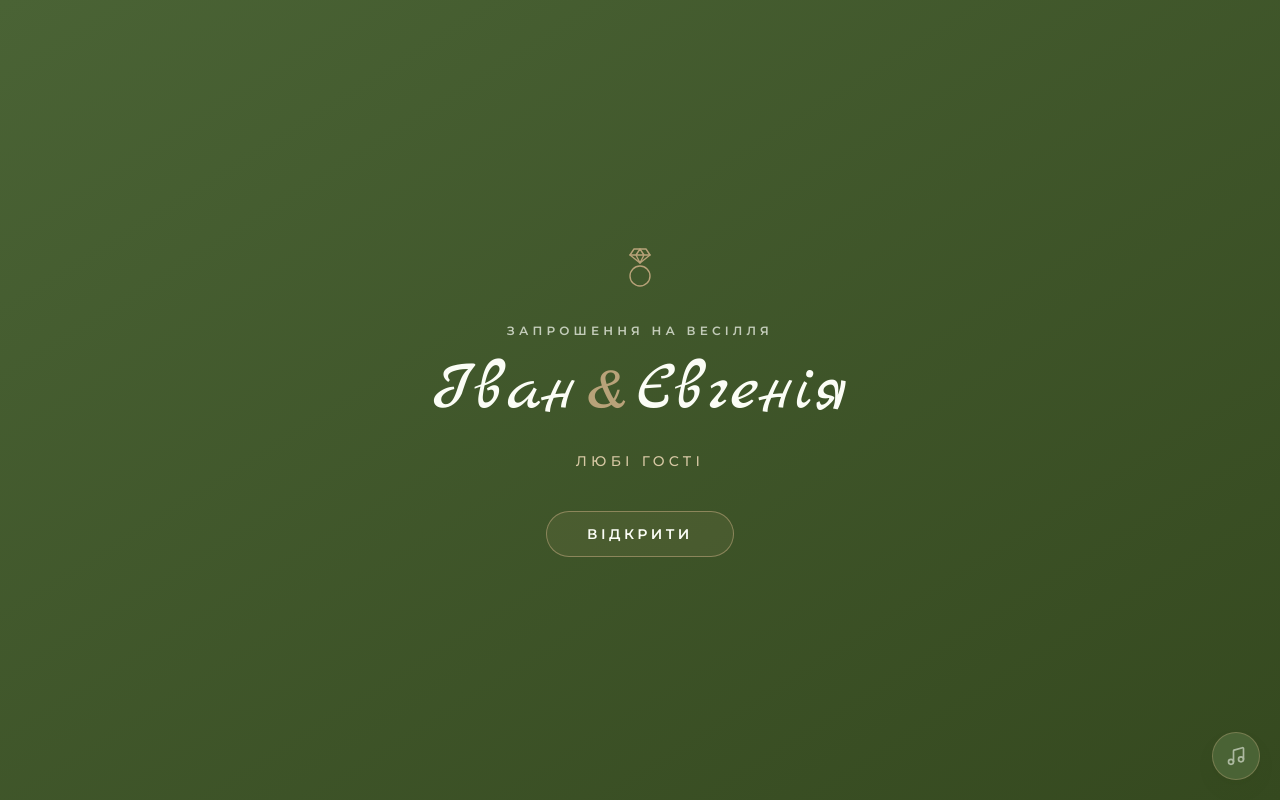
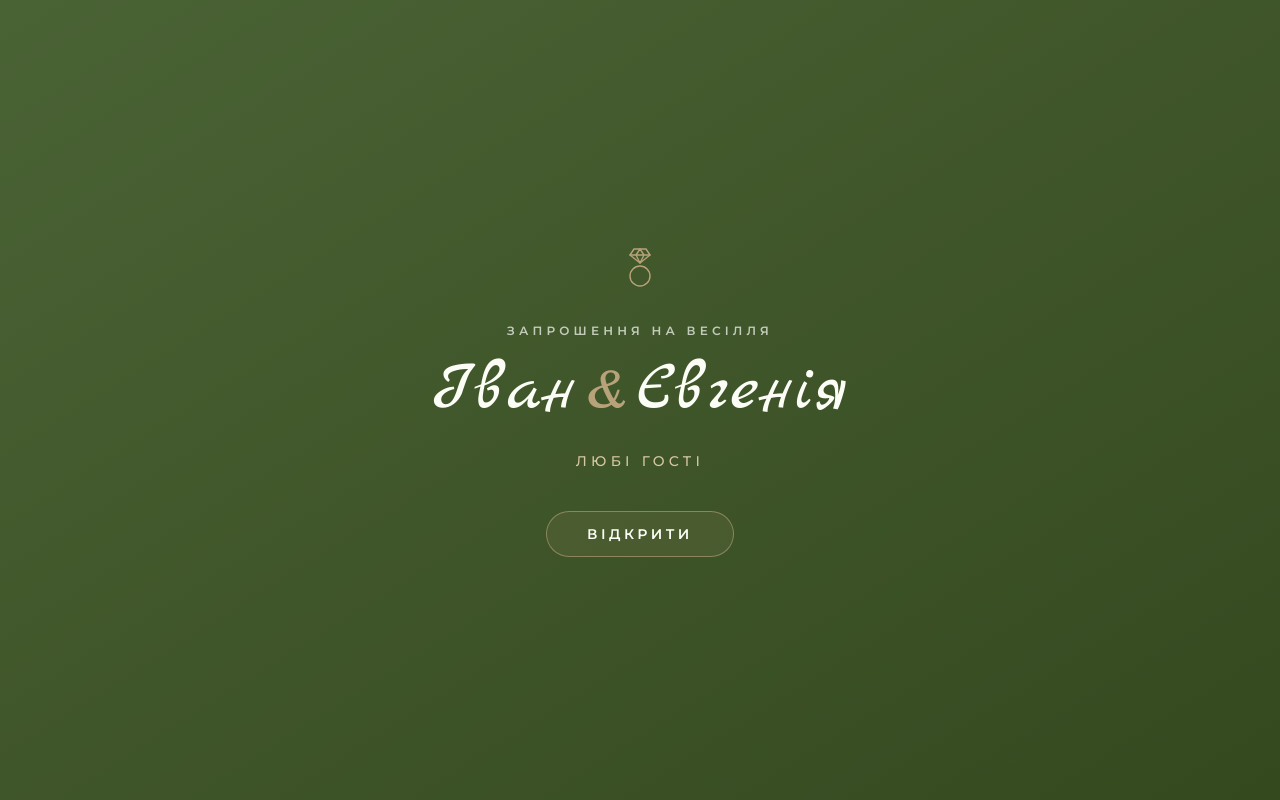
Before and after one commit to IvanBonchev/wedding-invitations2, a Next.js app: page / in a window 1280 px wide. Shown: the top 800 px of the page. Built offline with nearby package versions, Linux system fonts and the light colour scheme.

Commit message:
feat: simplify music player to auto-play on envelope open
Co-authored-by: IvanBonchev <47033140+IvanBonchev@users.noreply.github.com>

```diff
--- a/components/music-player.tsx
+++ b/components/music-player.tsx
@@ -1,63 +1,23 @@
 "use client"
 
-import { useEffect, useRef, useState } from "react"
-import { Music, Pause } from "lucide-react"
+import { useEffect, useRef } from "react"
 
 /**
- * Floating background-music toggle.
+ * Background music that starts automatically once the envelope is opened.
  * Place your own track at /public/music.mp3 (or change the src below).
  * `playSignal` increments when the envelope is opened, which is the user
  * gesture browsers require before audio can start.
  */
 export function MusicPlayer({ playSignal }: { playSignal: number }) {
   const audioRef = useRef<HTMLAudioElement | null>(null)
-  const [playing, setPlaying] = useState(false)
-  const [ready, setReady] = useState(false)
 
   // Start playing once the envelope is opened.
   useEffect(() => {
     if (playSignal <= 0) return
     const audio = audioRef.current
     if (!audio) return
-    audio
-      .play()
-      .then(() => setPlaying(true))
-      .catch(() => setPlaying(false))
+    audio.play().catch(() => {})
   }, [playSignal])
 
-  const toggle = () => {
-    const audio = audioRef.current
-    if (!audio) return
-    if (playing) {
-      audio.pause()
-      setPlaying(false)
-    } else {
-      audio.play().then(() => setPlaying(true)).catch(() => setPlaying(false))
-    }
-  }
-
-  return (
-    <>
-      <audio
-        ref={audioRef}
-        src="/music.mp3"
-        loop
-        preload="auto"
-        onCanPlay={() => setReady(true)}
-      />
-      <button
-        type="button"
-        onClick={toggle}
-        aria-label={playing ? "Вимкнути музику" : "Увімкнути музику"}
-        title={ready ? undefined : "Додайте файл /public/music.mp3"}
-        className="fixed bottom-5 right-5 z-50 flex h-12 w-12 items-center justify-center rounded-full border border-gold/40 bg-burgundy text-cream shadow-lg shadow-burgundy-dark/30 transition-transform hover:scale-105 focus-visible:outline-2 focus-visible:outline-offset-2 focus-visible:outline-gold"
-      >
-        {playing ? (
-          <Pause className="h-5 w-5" />
-        ) : (
-          <Music className={`h-5 w-5 ${ready ? "" : "opacity-60"} ${playing ? "" : "animate-pulse"}`} />
-        )}
-      </button>
-    </>
-  )
+  return <audio ref={audioRef} src="/music.mp3" loop preload="auto" />
 }
```
